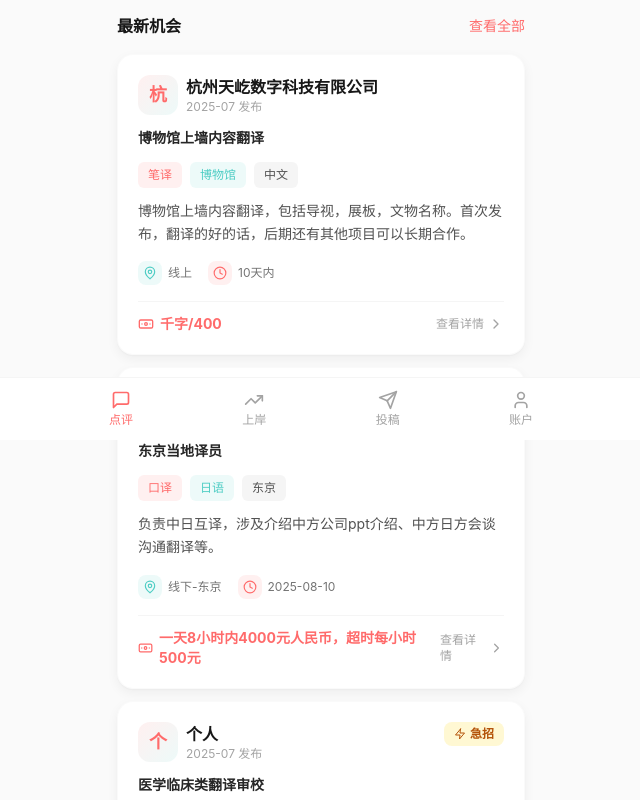
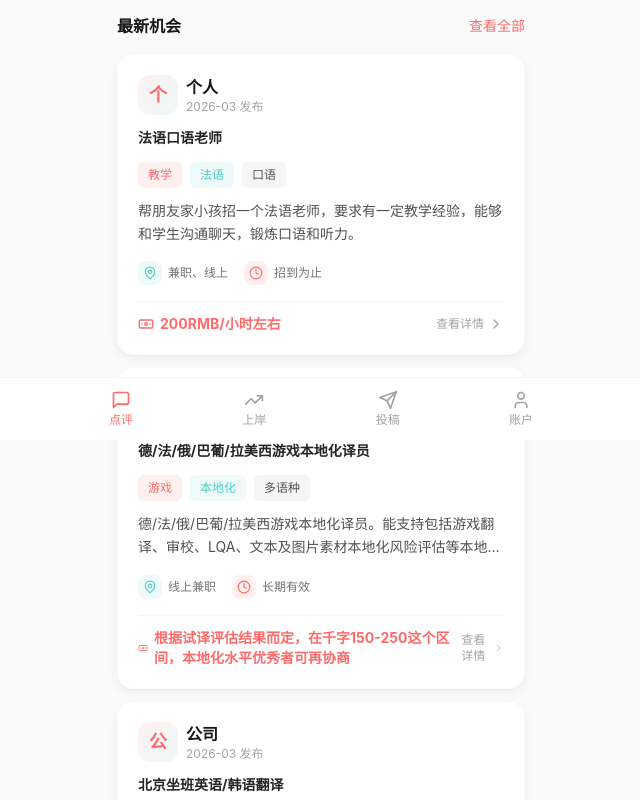
Before and after one commit to quanquan-code/remote-q-web, a React (Vite) app: page /#/ in a window 1280 px wide. Shown: the part 360-1160 px from the top of the page, without its empty margins (319-959 px from the left). Built offline with nearby package versions, Linux system fonts and the light colour scheme.

Commit message:
按提交日期排序：最新项目优先显示

```diff
--- a/src/pages/Home.jsx
+++ b/src/pages/Home.jsx
@@ -1,4 +1,4 @@
-import React, { useState } from 'react';
+import React, { useState, useMemo } from 'react';
 import { useNavigate } from 'react-router-dom';
 import { Bell, SlidersHorizontal, Sparkles } from 'lucide-react';
 import SearchBar from '../components/SearchBar';
@@ -19,9 +19,18 @@ const Home = () => {
     navigate('/search');
   };
 
-  const filteredProjects = activeFilter === '全部'
-    ? projects
-    : projects.filter(p => p.company_tags.includes(activeFilter) || p.position.includes(activeFilter));
+  const filteredProjects = useMemo(() => {
+    const filtered = activeFilter === '全部'
+      ? projects
+      : projects.filter(p => p.company_tags.includes(activeFilter) || p.position.includes(activeFilter));
+
+    // 按创建日期从近到远排序
+    return filtered.sort((a, b) => {
+      const dateA = new Date(a.created_at + '-01');
+      const dateB = new Date(b.created_at + '-01');
+      return dateB - dateA;
+    });
+  }, [activeFilter]);
 
   return (
     <div className="min-h-screen bg-gray-50 pb-24">
```
